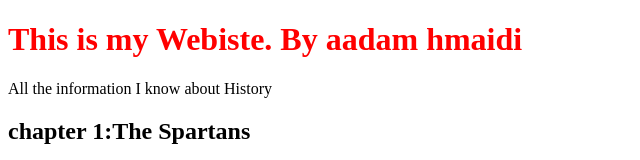
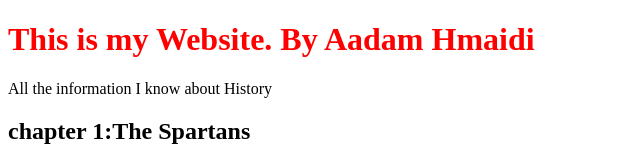
Before and after one commit to drisshmaidi/History-Project, a plain HTML site: page index.html in a window 1280 px wide. Shown: the top 160 px of the page, without its empty margins (0-640 px from the left). Drawn offline with Linux system fonts and the light colour scheme.

Commit message:
complete

```diff
--- a/index.html
+++ b/index.html
@@ -9,7 +9,7 @@
 </head>
 <body>
 
-<h1>This is my Webiste. By aadam hmaidi</h1>
+<h1>This is my Website. By Aadam Hmaidi</h1>
 
 <p>All the information I know about History</p>
 
```
